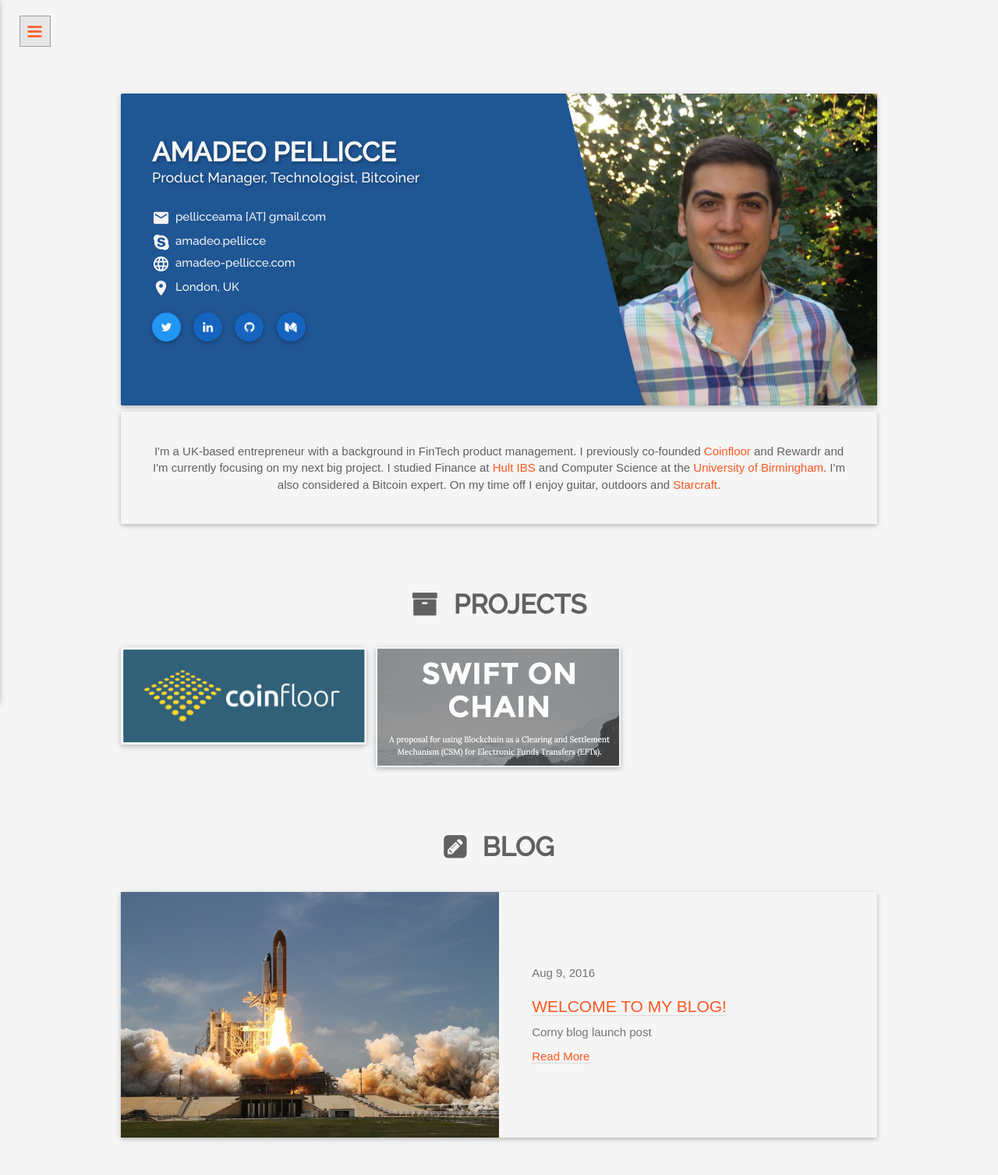
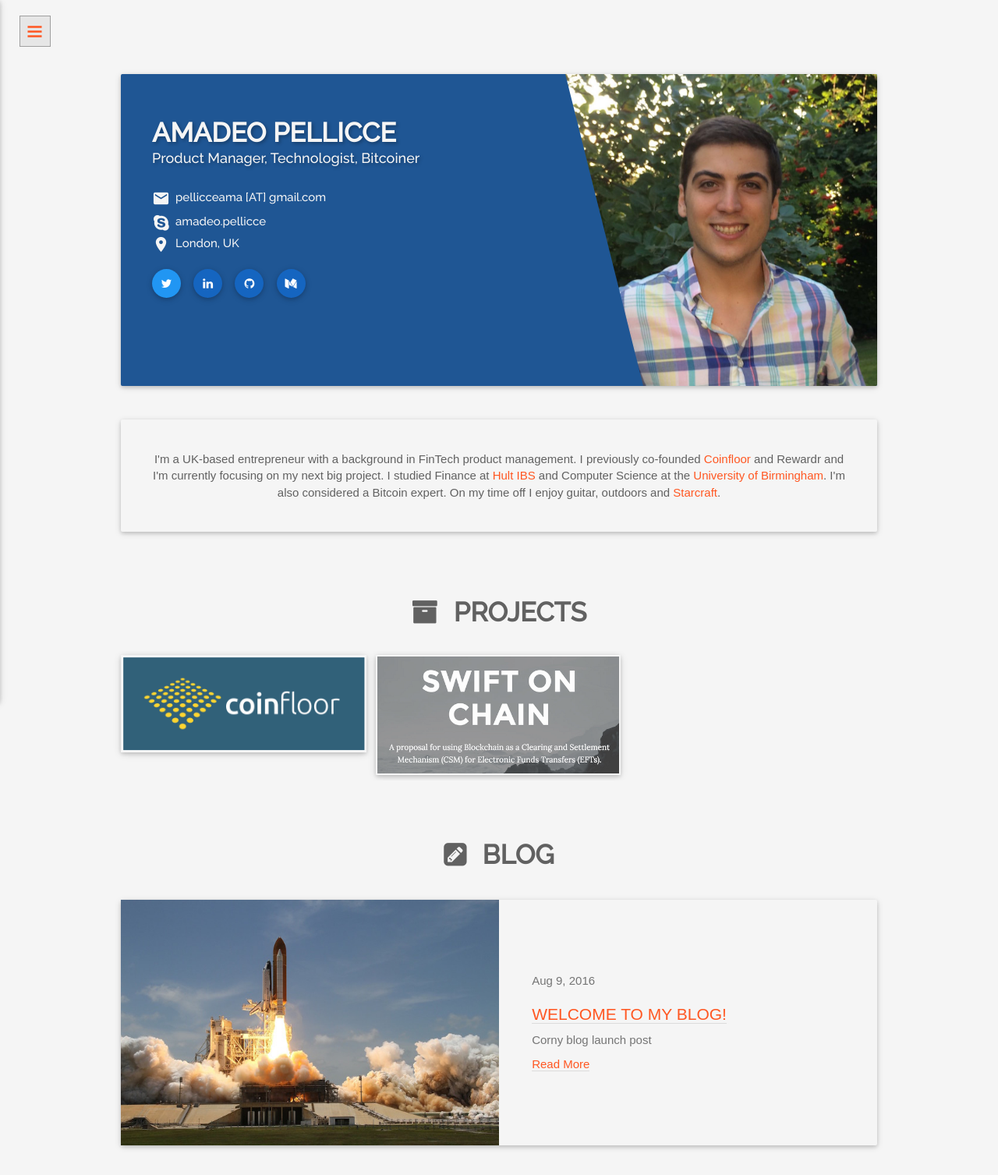
Before and after one commit to pellicceama/pellicceama.github.io, a Jekyll site: the page built from index.html, in a window 1280 px wide. Shown: the whole page at 78% size. Built offline with Jekyll 4.4.1, drawn with Linux system fonts in a browser that asks for light colours; some web fonts are replaced.

Commit message:
bug fix on mobile

```diff
--- a/css/style_blue_blend.css
+++ b/css/style_blue_blend.css
@@ -559,7 +559,7 @@
     overflow: visible;
     width: 100%;
     height: auto;
-    top: 140px; }
+    top: 115px; }
 #home .header-background #v-card-holder #v-card {
     /*v-card with fixed 400px height*/
     position: relative;
@@ -780,7 +780,7 @@
 /*about section*/
 #about {
     /*profile about*/
-    margin-top: 120px; }
+    margin-top: 130px; }
 #about .about-btn {
     /*about buttons*/
     height: auto;
--- a/index.html
+++ b/index.html
@@ -67,10 +67,6 @@
                         <span class="content">amadeo.pellicce</span>
                       </li>
                       <li class="clearfix">
-                        <span class="title"><i class="material-icons">language</i></span>
-                        <span class="content">amadeo-pellicce.com</span>
-                      </li>
-                      <li class="clearfix">
                         <span class="title"><i class="material-icons">place</i></span>
                         <span class="content">London, UK</span>
                       </li>
```
